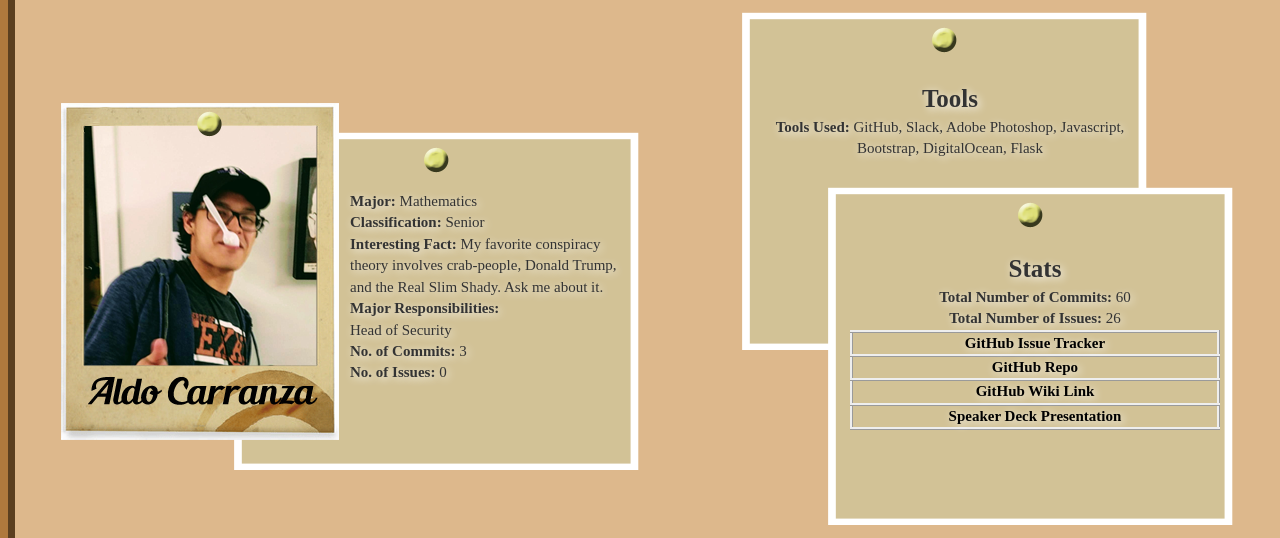
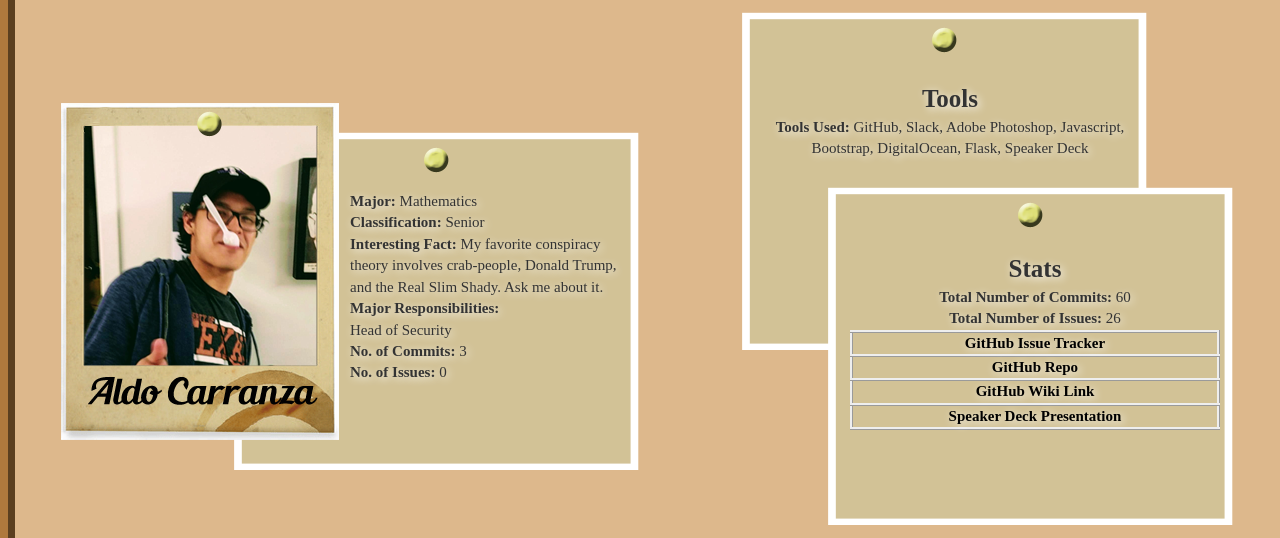
Before and after one commit to MasahiroWard/cs329e-idb, a Flask app: page /about in a window 1280 px wide; the page is wider, and only the part inside the window is pictured. Shown: the part 1229-1767 px from the top of that part. Run offline with Flask 2, Linux system fonts and the light colour scheme; some libraries are stand-ins or nearby versions; some web fonts are replaced.

Commit message:
Update about page and formatting things for tables

```diff
--- a/static/css/modelstyle.css
+++ b/static/css/modelstyle.css
@@ -25,7 +25,7 @@ table#model {
 	top: 50px;
 	margin-top: 50px;
 	margin-bottom: 100px;
-	width:1200px;
+	width:1500px;
 	font-family: 'Sofia';
 	font-size: 25px;
 	background-color: rgba(225,225,225,0.7)
--- a/templates/About.html
+++ b/templates/About.html
@@ -374,7 +374,7 @@
 					<th>Tools</th>
 				</tr>
 				<tr>
-					<td><strong>Tools Used: </strong>GitHub, Slack, Adobe Photoshop, Javascript, Bootstrap, DigitalOcean, Flask </td>
+					<td><strong>Tools Used: </strong>GitHub, Slack, Adobe Photoshop, Javascript, Bootstrap, DigitalOcean, Flask, Speaker Deck </td>
 				</tr>
 			</table>
 		</div>
```
